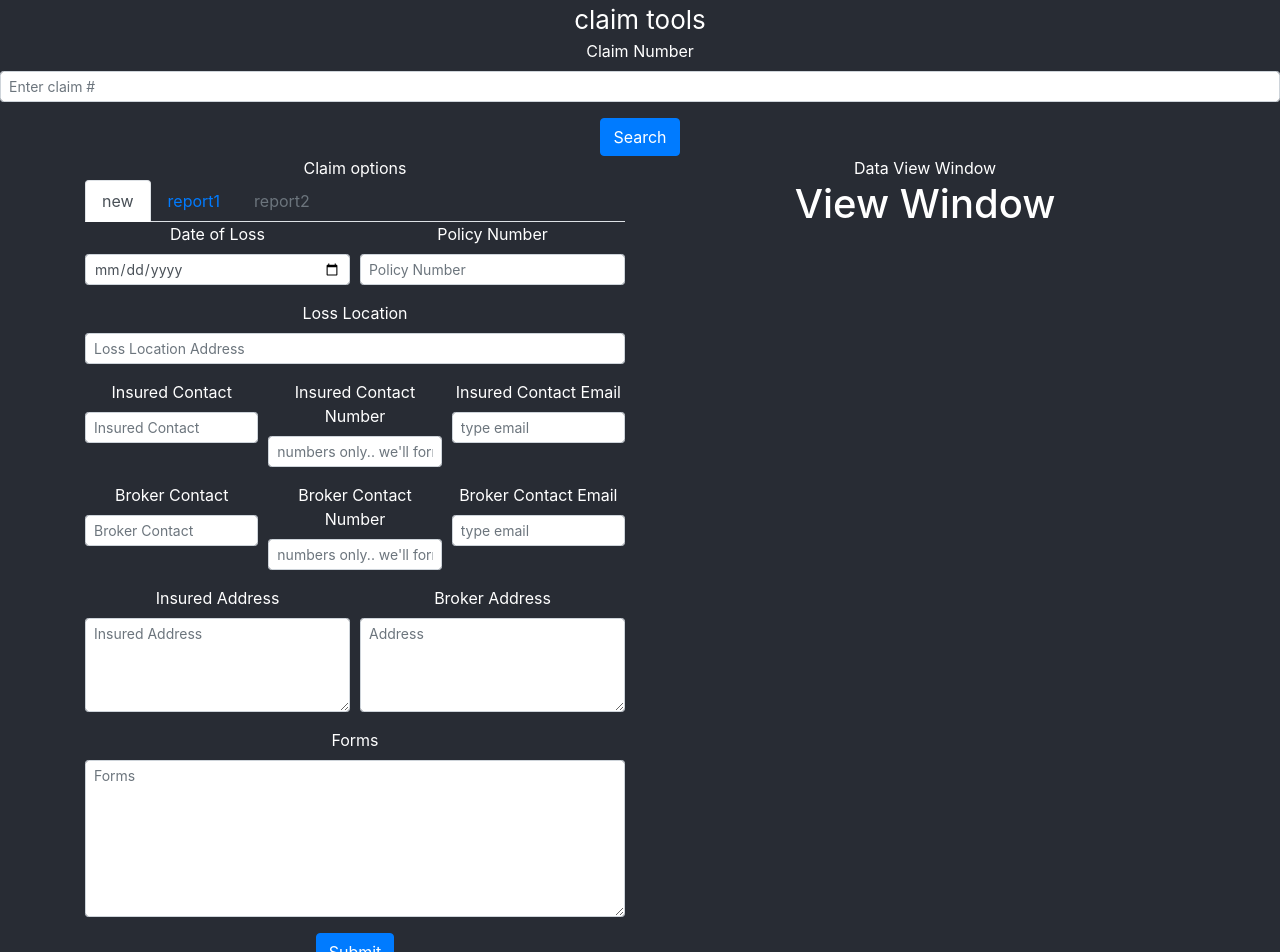
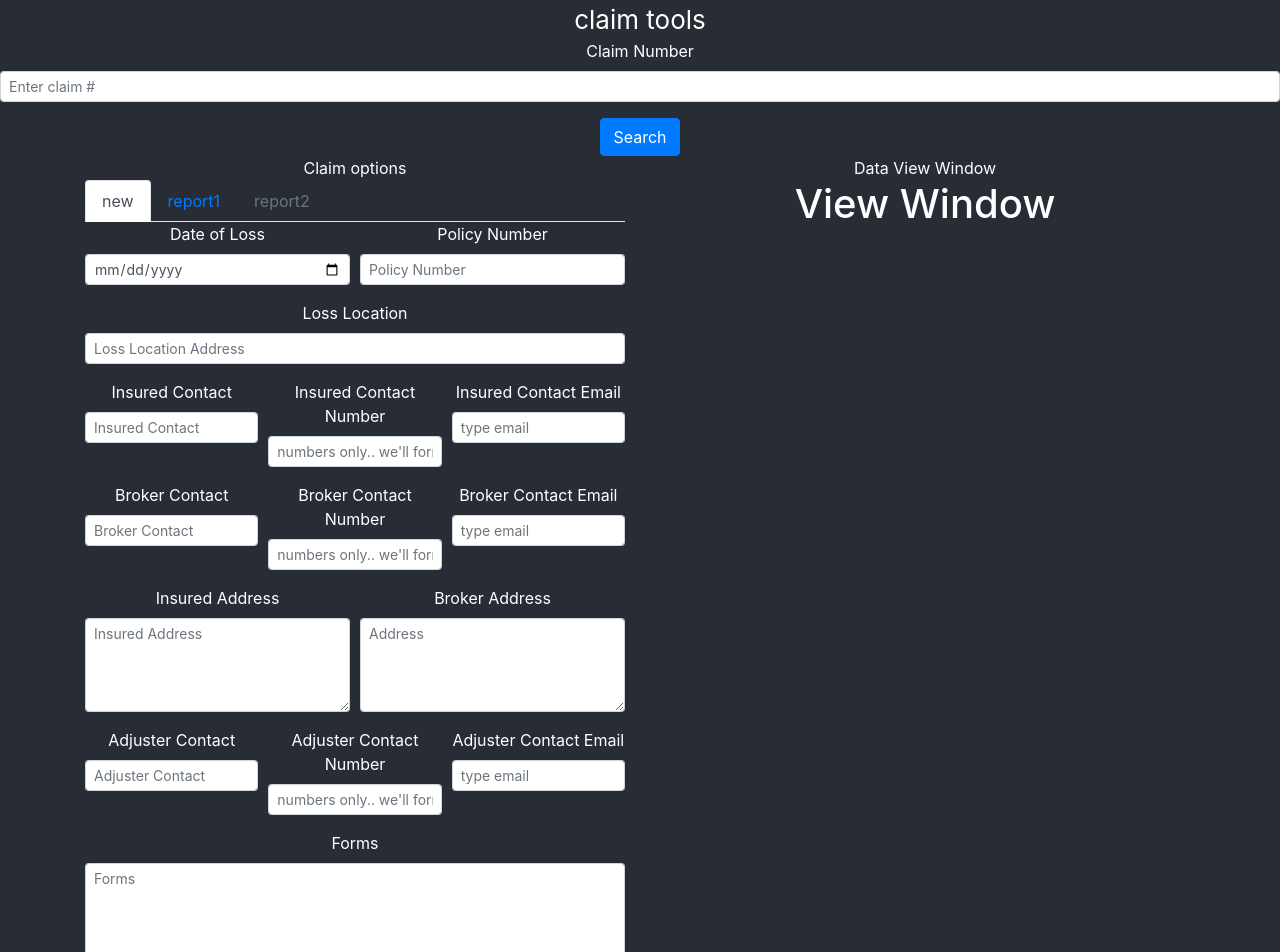
Before and after one commit to glennneiger/claim-tools, a React (Create React App) app in the folder claim-tools/: page / in a window 1280 px wide. Shown: the top 952 px of the page. Built offline with nearby package versions, Linux system fonts and the light colour scheme.

Commit message:
added adjuster info contact form fields

```diff
--- a/claim-tools/src/comp/MainView.js
+++ b/claim-tools/src/comp/MainView.js
@@ -24,7 +24,8 @@ const schema = yup.object({
     brokerAddress: yup.string().required(),
     policyForms: yup.string().required(),
     dateOfLoss: yup.date().required(),
-    policyNumber: yup.string().required()
+    policyNumber: yup.string().required(),
+    lossLocation: yup.string().required()
 });
 
 function NewClaim () {
@@ -233,6 +234,56 @@ function NewClaim () {
                         </Form.Group>
                     </Col>
                 </Form.Row>
+                <Form.Row>
+                    <Col>
+                        <Form.Group controlId="exampleForm.ControlSelect1">
+                            <Form.Label>Adjuster Contact</Form.Label>
+                            <Form.Control
+                                size='sm'
+                                type="text"
+                                placeholder="Adjuster Contact"
+                                name="adjusterContact"
+                                value={ values.adjusterContact }
+                                onChange={ handleChange }
+                                isValid={ touched.iadjusterContact && !errors.adjusterContact }
+                            />
+                            <Form.Control.Feedback>Looks good!</Form.Control.Feedback>
+                            <Form.Control.Feedback type="invalid">Please provide a valid name</Form.Control.Feedback>
+                        </Form.Group>
+                    </Col>
+                    <Col>
+                        <Form.Group controlId="exampleForm.ControlSelect1">
+                            <Form.Label>Adjuster Contact Number</Form.Label>
+                            <Form.Control
+                                size='sm'
+                                type="text"
+                                placeholder="numbers only.. we'll format"
+                                name="adjusterNumber"
+                                value={ values.adjusterNumber }
+                                onChange={ handleChange }
+                                isValid={ touched.adjusterNumber && !errors.adjusterNumber }
+                                />
+                            <Form.Control.Feedback>Looks good!</Form.Control.Feedback>
+                            <Form.Control.Feedback type="invalid">Please provide a valid number</Form.Control.Feedback>
+                        </Form.Group>
+                    </Col>
+                    <Col>
+                        <Form.Group controlId="exampleForm.ControlSelect1">
+                            <Form.Label>Adjuster Contact Email</Form.Label>
+                            <Form.Control
+                                size='sm'
+                                type="email"
+                                placeholder="type email"
+                                name="adjusterEmail"
+                                value={ values.adjusterEmail }
+                                onChange={ handleChange }
+                                isValid={ touched.adjusterEmail && !errors.adjusterEmail }
+                                />
+                            <Form.Control.Feedback>Looks good!</Form.Control.Feedback>
+                            <Form.Control.Feedback type="invalid">Please provide a valid email</Form.Control.Feedback>
+                        </Form.Group>
+                    </Col>
+                </Form.Row>
                 <Form.Group controlId="exampleForm.ControlSelect2">
                     <Form.Label>Forms</Form.Label>
                     <Form.Control
```
